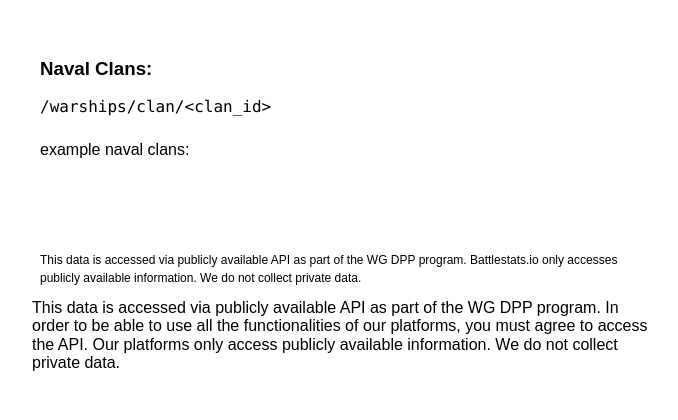
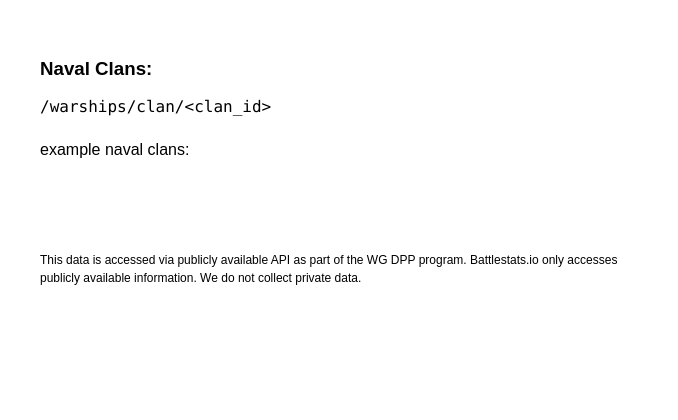
Before and after one commit to august-schlubach/battlestats, a Django app: page / in a window 1280 px wide. Shown: the part 459-879 px from the top of the page, without its empty margins (296-974 px from the left). After the commit the page ends 744 px from the top, so only its background shows below. Run offline with Django 5.2, Linux system fonts and the light colour scheme; data that the repository does not hold is empty; some libraries are stand-ins or nearby versions.

Commit message:
updating copy

```diff
--- a/templates/splash.html
+++ b/templates/splash.html
@@ -45,9 +45,6 @@
     </div>
   </div>
   <div>
-This data is accessed via publicly available API as part of the WG DPP program.
-In order to be able to use all the functionalities of our platforms, you must agree to access the API.
-Our platforms only access publicly available information. We do not collect private data.
 </div>
 
 </section>
```
